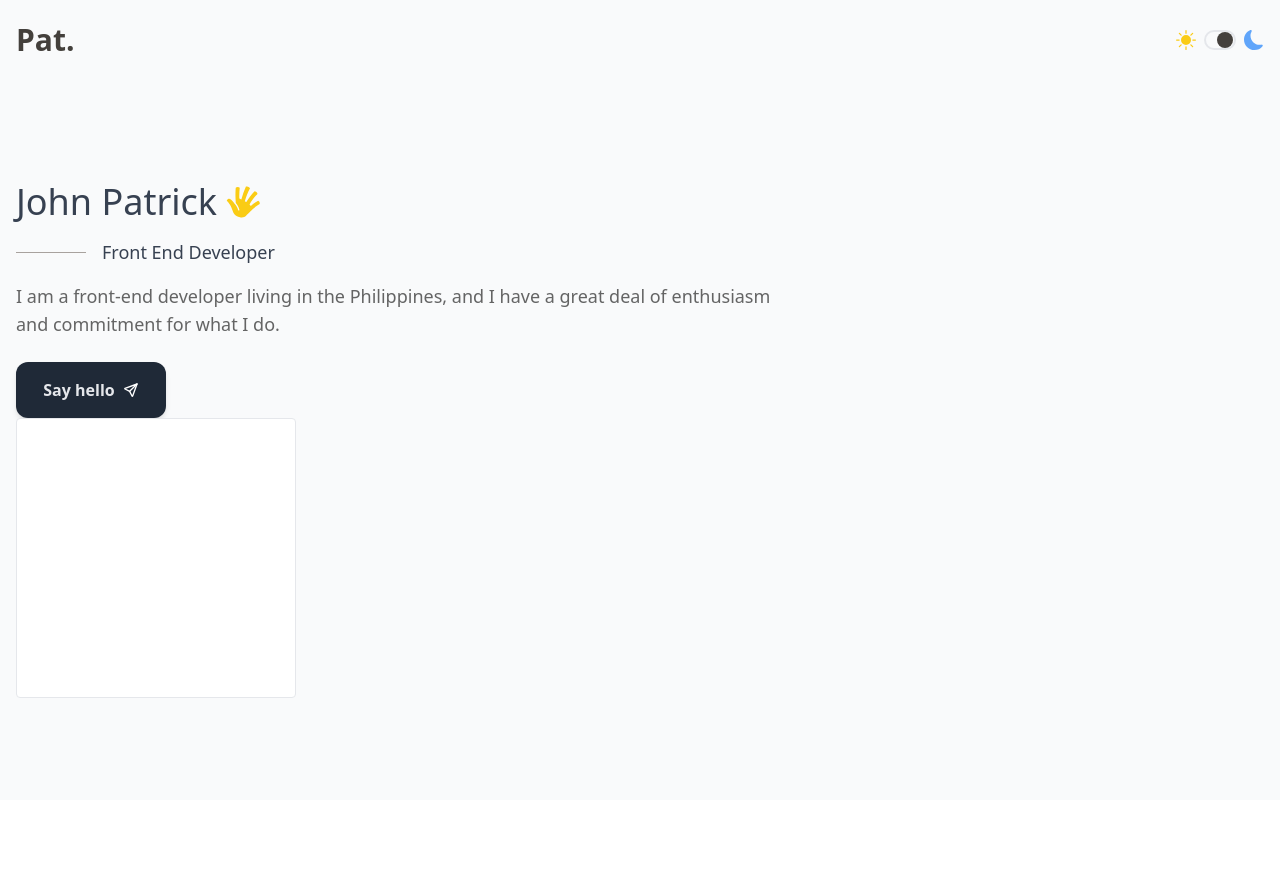
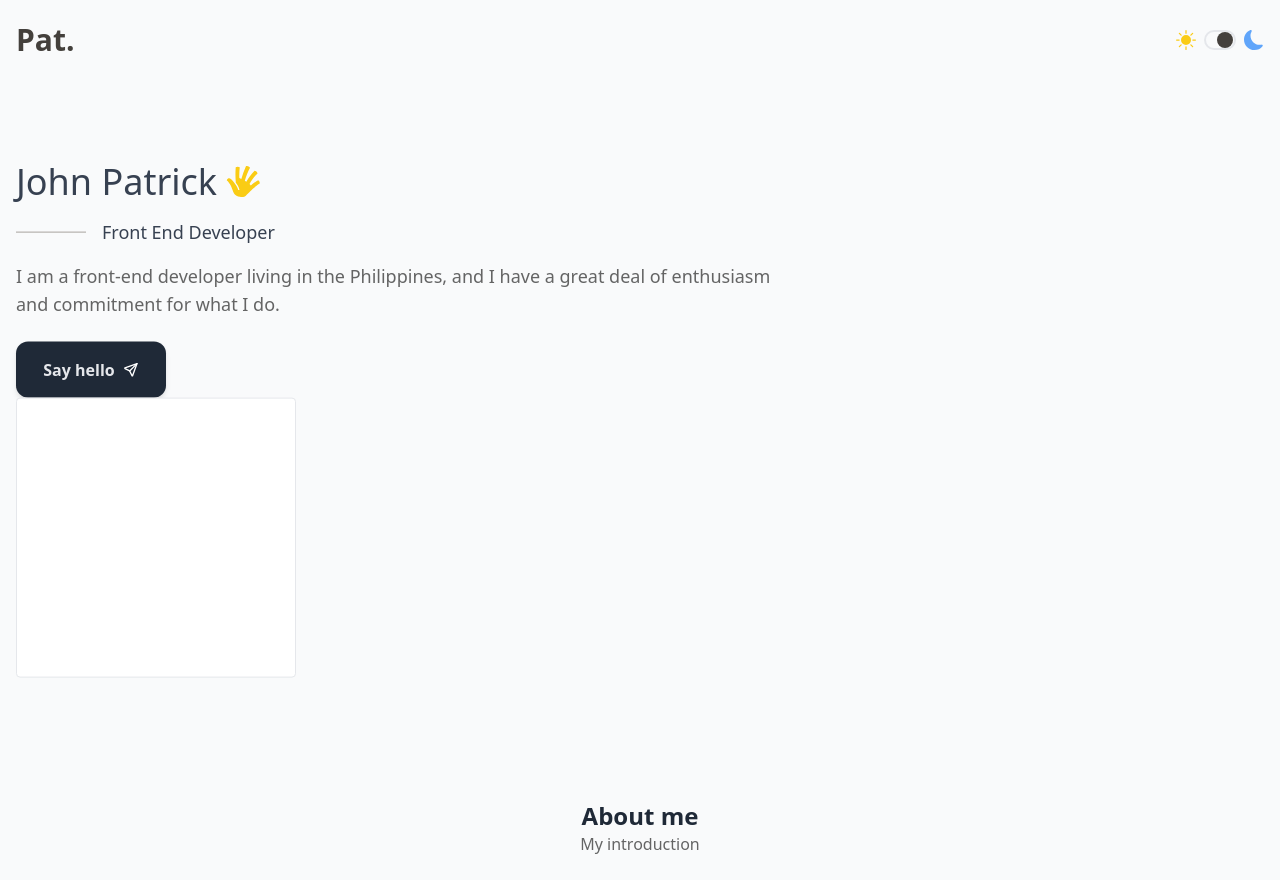
Before and after one commit to patjohntrick/portfolio-v3, a Next.js app: page / in a window 1280 px wide. Before the commit the page ends 800 px from the top, so only its background shows below. Built offline with nearby package versions, Linux system fonts and the light colour scheme.

Commit message:
About section

```diff
--- a/components/StyledSection.tsx
+++ b/components/StyledSection.tsx
@@ -4,5 +4,7 @@ type StyledSectionProps = {
 };
 
 export const StyledSection = ({ children, className }: StyledSectionProps) => {
-  return <div className={` max-w-[800px] m-auto ${className}`}>{children}</div>;
+  return (
+    <div className={` max-w-[800px] m-auto pb-6 ${className}`}>{children}</div>
+  );
 };
--- /dev/null
+++ b/components/StyledSectionTitle.tsx
@@ -0,0 +1,16 @@
+type StyledSectionTitleProps = {
+  title?: string;
+  subTitle: string;
+};
+
+export const StyledSectionTitle = ({
+  title,
+  subTitle,
+}: StyledSectionTitleProps) => {
+  return (
+    <div className="text-center">
+      <p className="text-2xl font-semibold text-gray-800">{title}</p>
+      <p className="text-black/60">{subTitle}</p>
+    </div>
+  );
+};
--- a/components/index.ts
+++ b/components/index.ts
@@ -5,3 +5,4 @@ export { StyledParagraph } from "./StyledParagraph";
 export { StyledSection } from "./StyledSection";
 export { StyledTitle } from "./StyledTitle";
 export { StyledSubTitle } from "./StyledSubTitle";
+export { StyledSectionTitle } from "./StyledSectionTitle";
--- /dev/null
+++ b/content/AboutSection.tsx
@@ -0,0 +1,9 @@
+import { StyledSection, StyledSectionTitle } from "../components";
+
+export const AboutSection = () => {
+  return (
+    <StyledSection>
+      <StyledSectionTitle title="About me" subTitle="My introduction" />
+    </StyledSection>
+  );
+};
--- a/content/BannerSection.tsx
+++ b/content/BannerSection.tsx
@@ -11,7 +11,7 @@ const { NAME, JOB, BANNER_DESCRIPTION } = Strings;
 export const BannerSection = () => {
   return (
     <div className="relative h-[90vh]">
-      <StyledSection className=" absolute top-[50%] translate-y-[-50%] p-4">
+      <StyledSection className=" absolute top-[40%] translate-y-[-40%] p-4">
         <div>
           <div>
             <div className="flex justify-start items-center gap-2">
--- a/content/Content.tsx
+++ b/content/Content.tsx
@@ -1,5 +1,6 @@
 import { useState } from "react";
 import { StyledNavigation } from "../components";
+import { AboutSection } from "./AboutSection";
 import { BannerSection } from "./BannerSection";
 
 export const Content = () => {
@@ -13,6 +14,7 @@ export const Content = () => {
     <div className="  bg-gray-50">
       <StyledNavigation toggleStatus={toggle} toggleAction={handleToggle} />
       <BannerSection />
+      <AboutSection />
     </div>
   );
 };
```
